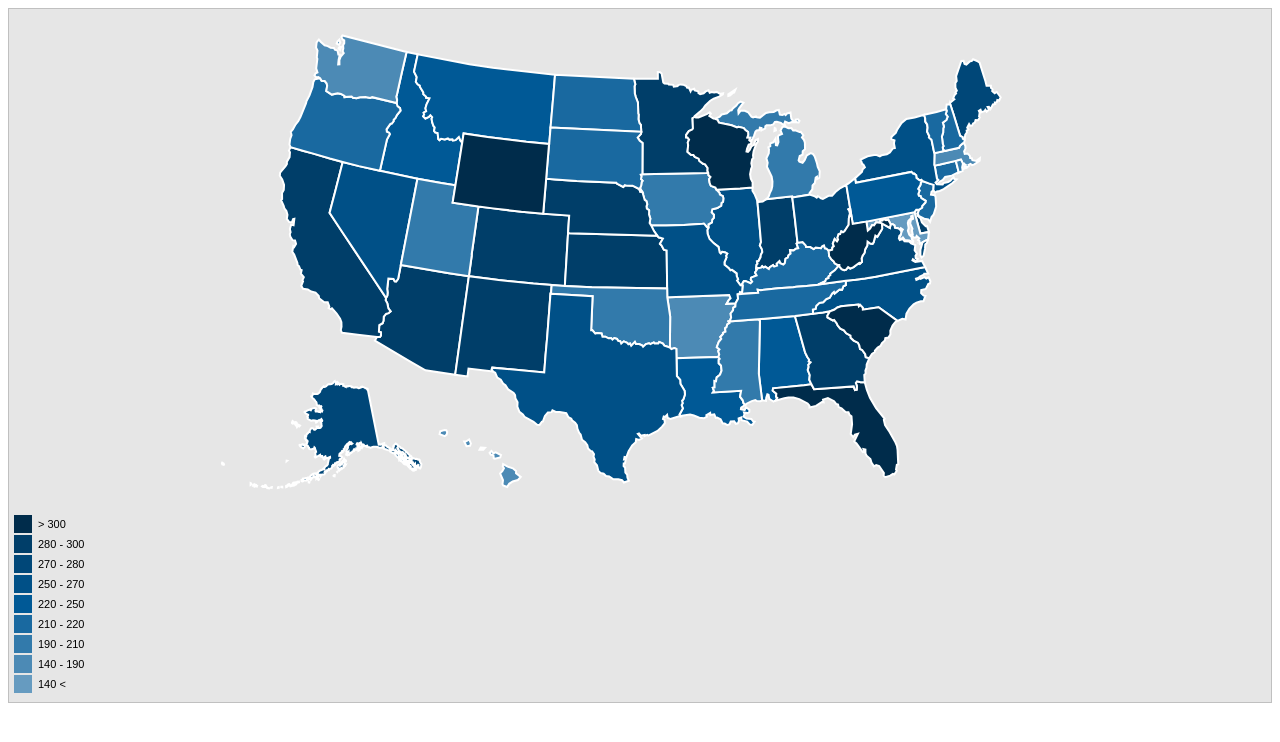
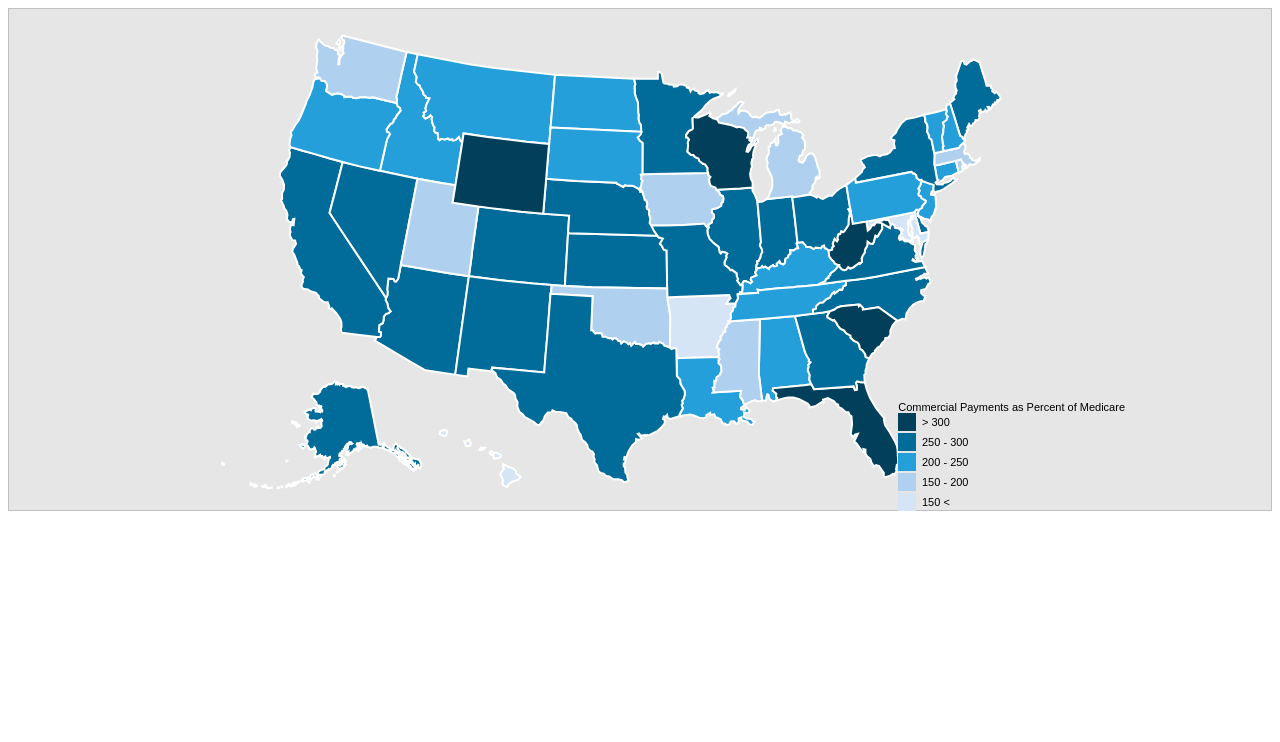
Before and after one commit to sakilcoder/ryanadams730-d3, a plain HTML site: page index.html in a window 1280 px wide. Drawn offline with nearby package versions, Linux system fonts and the light colour scheme.

Commit message:
revision added

```diff
--- a/assets/custom/index.js
+++ b/assets/custom/index.js
@@ -9,18 +9,14 @@ var path = d3.geo.path()
     .projection(projection);
 
 var getColor = function (value) {
-    return value > 300 ? '#002c4b' :
-        value > 280 ? '#003e69' :
-            value > 270 ? '#004778' :
-                value > 250 ? '#005087' :
-                    value > 220 ? '#005996' :
-                        value > 210 ? '#1969a0' :
-                            value > 190 ? '#327aab' :
-                                value > 140 ? '#4c8ab5' : '#669bc0';
+    return value > 300 ? '#013F5A' :
+        value > 250 ? '#016C99' :
+            value > 200 ? '#249FDA' :
+                value > 150 ? '#AFD0EE' : '#D5E5F6';
 }
 
-var color = ["#002c4b", "#003e69", "#004778", "#005087", "#005996", "#1969a0", "#327aab", "#4c8ab5", "#669bc0"];
-var legendText = ["> 300", "280 - 300", "270 - 280", "250 - 270", "220 - 250", "210 - 220", "190 - 210", "140 - 190", "140 <"];
+var color = ["#013F5A", "#016C99", "#249FDA", "#AFD0EE", "#D5E5F6"];
+var legendText = ["> 300", "250 - 300", "200 - 250", "150 - 200", "150 <"];
 
 var svg = d3.select("#map")
     .append("svg")
@@ -47,7 +43,7 @@ d3.csv("assets/data/data.csv", function (data) {
             var dataMedicare_rent_2019 = data[i].medicare_rent_2019;
 
 
-            for (var j = 0; j < json.features.length; j++)  {
+            for (var j = 0; j < json.features.length; j++) {
                 var jsonid = json.features[j].properties.id1;
 
                 if (dataid == jsonid) {
@@ -92,7 +88,7 @@ d3.csv("assets/data/data.csv", function (data) {
             });
 
         // Modified Legend Code from Mike Bostock: http://bl.ocks.org/mbostock/3888852
-        var legend = d3.select("#map").append("svg")
+        var legend = d3.select("#legend").append("svg")
             .attr("class", "legend")
             .attr("width", 140)
             .attr("height", 180)
--- a/assets/custom/style.css
+++ b/assets/custom/style.css
@@ -30,9 +30,9 @@ body {
 }
 
 /* Legend Position Style */
-.legend {
+/* .legend {
     position: relative;
     right: 0;
     bottom: 30%;
     margin: 5px;
-}
+} */
--- a/index.html
+++ b/index.html
@@ -11,8 +11,10 @@
 
 <body>
     <div id="map">
+        <div style="position: absolute; bottom: 200px; right: 150px; margin: 5px; padding-left: 150px;">Commercial Payments as Percent of Medicare<br>
+            <div id="legend"></div>
+        </div>
     </div>
-    <!-- <div id="legend" class="legend"></div> -->
 
 
     <script src="assets/custom/index.js"></script>
```
Also changed, not shown: 1 other file.
